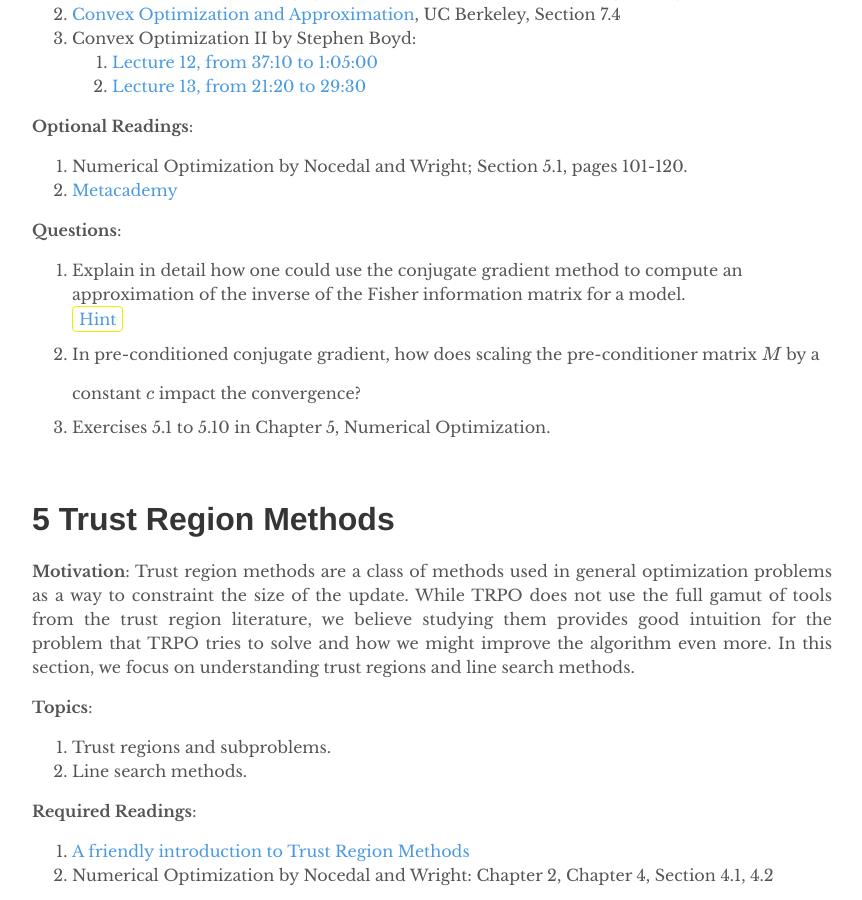
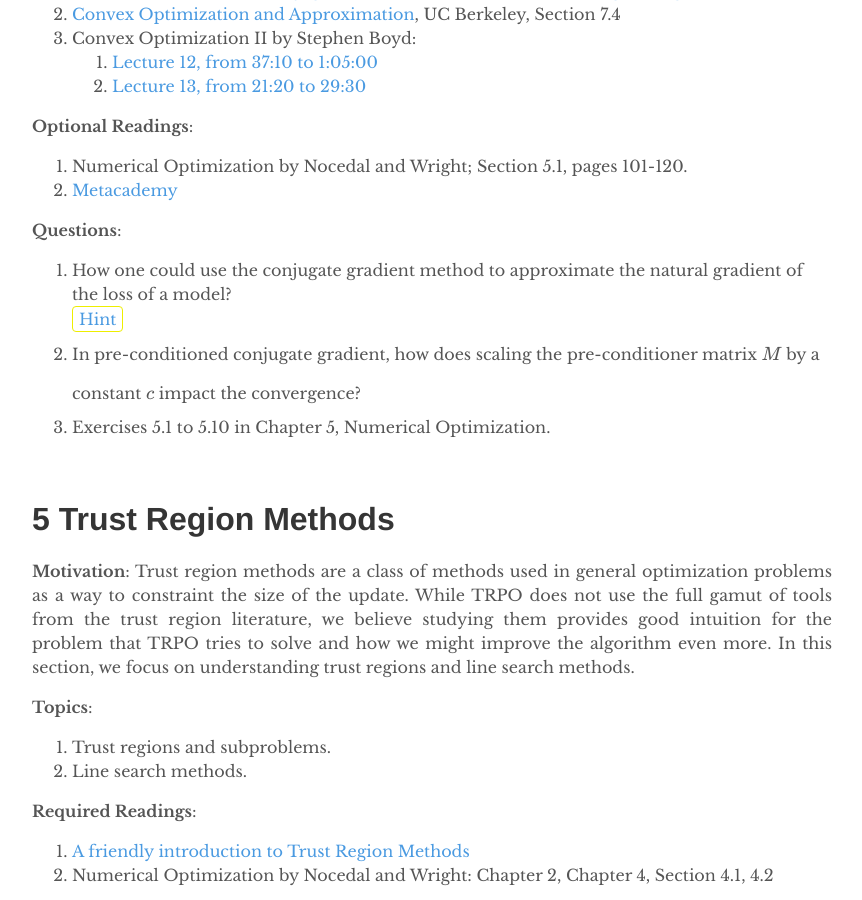
Before and after one commit to depthfirstlearning/depthfirstlearning.com, a Jekyll site: the page built from _posts/2018-06-17-TRPO.markdown, in a window 1280 px wide and 900 px high, scrolled down 4968 px. Shown: the whole window, without its empty margins (208-1070 px from the left). Built offline with Jekyll 4.4.1, drawn with Linux system fonts in a browser that asks for light colours; formulas are drawn with MathJax 3.

Commit message:
Fix wording

```diff
--- a/_posts/2018-06-17-TRPO.markdown
+++ b/_posts/2018-06-17-TRPO.markdown
@@ -215,9 +215,8 @@ improvement. It is often used as a strong baseline when evaluating new algorithm
   2. [Metacademy](https://metacademy.org/graphs/concepts/conjugate_gradient)
 
   **Questions**:
-  1. Explain in detail how one could use the conjugate gradient method to
-     compute an approximation of the inverse of the Fisher information matrix
-     for a model.
+  1. How one could use the conjugate gradient method to
+     approximate the natural gradient of the loss of a model?
      <details><summary>Hint</summary>
      See question 5 in the last section (computing Fisher-vector products)
      </details>
```
